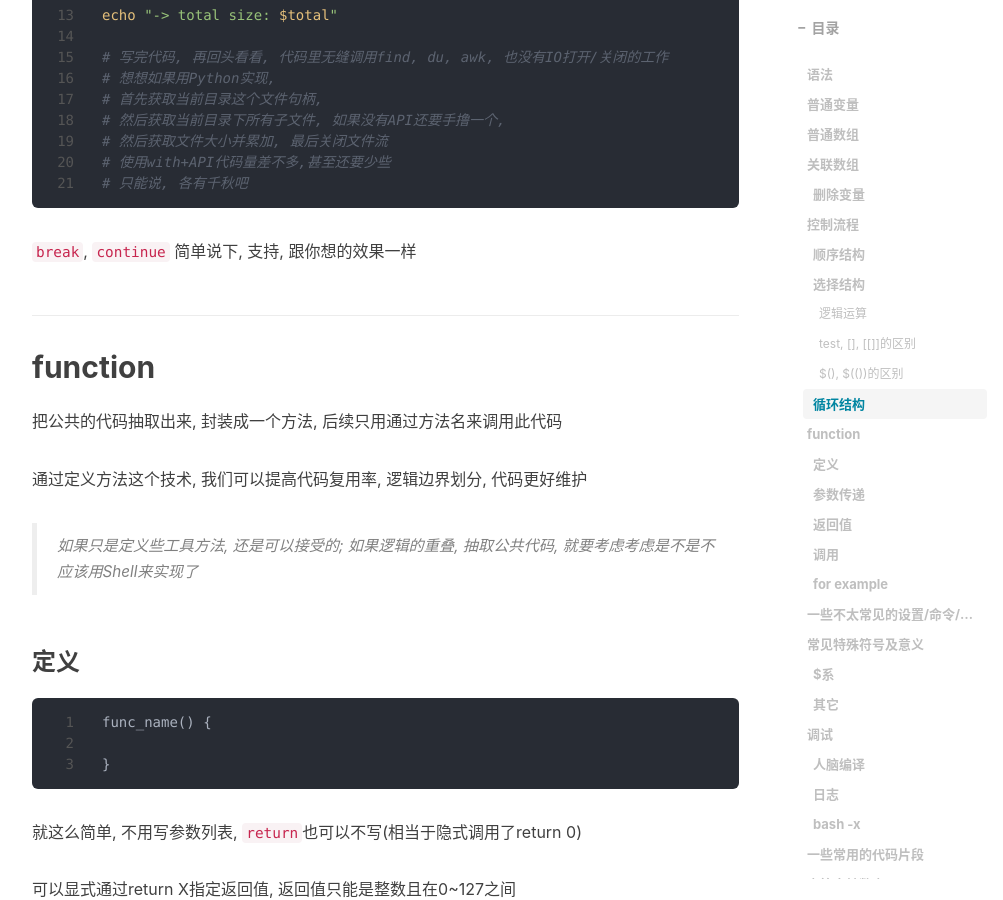
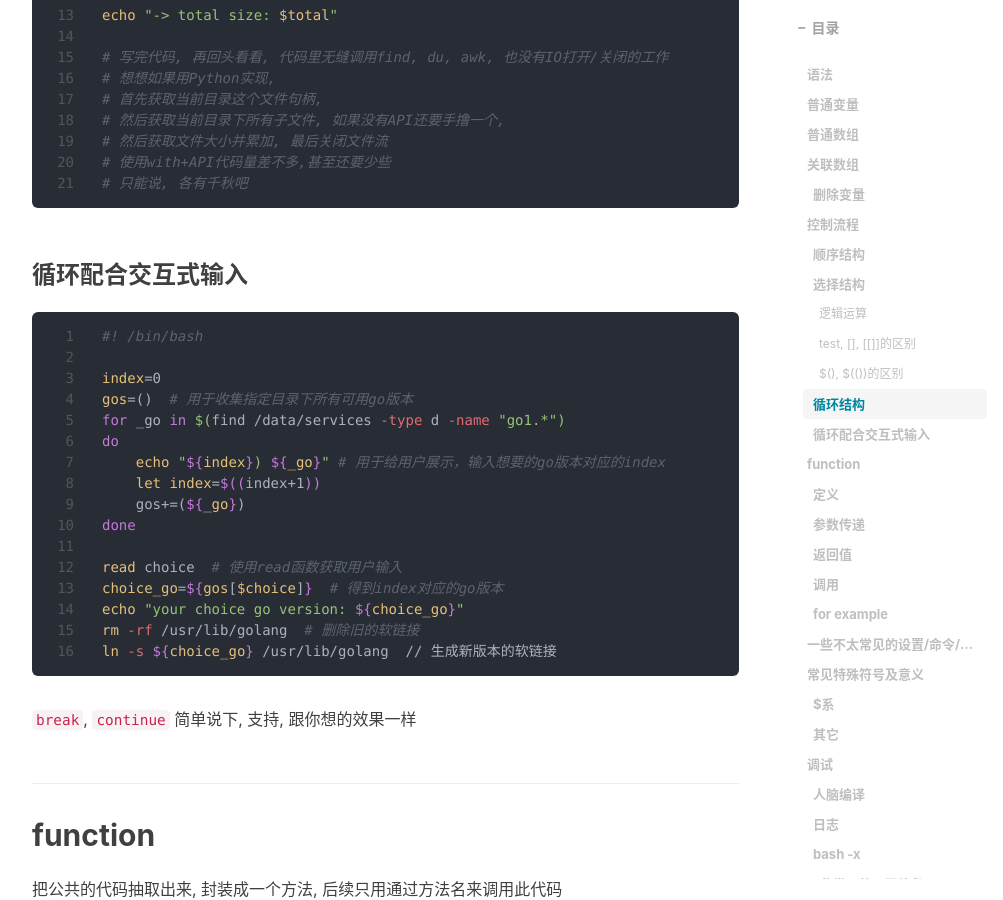
Before and after one commit to mingo-chen/mingo-chen.github.io, a Jekyll site: the page built from _posts/unix/2019-05-03-shell-cook-book.md, in a window 1280 px wide and 900 px high, scrolled down 10280 px. Shown: the whole window, without its empty margins (233-1236 px from the left). Built offline with Jekyll 4.4.1, drawn with Linux system fonts in a browser that asks for light colours; nearby versions of some CDN libraries; comment, search, counter and statistics services are not loaded.

Commit message:
完善shell用法

````diff
--- a/_posts/unix/2019-05-03-shell-cook-book.md
+++ b/_posts/unix/2019-05-03-shell-cook-book.md
@@ -373,6 +373,27 @@ echo "-> total size: $total"
 # 然后获取文件大小并累加, 最后关闭文件流
 # 使用with+API代码量差不多,甚至还要少些
 # 只能说, 各有千秋吧
+```
+
+### 循环配合交互式输入
+
+```shell
+#! /bin/bash
+
+index=0
+gos=()  # 用于收集指定目录下所有可用go版本
+for _go in $(find /data/services -type d -name "go1.*")
+do
+    echo "${index}) ${_go}" # 用于给用户展示，输入想要的go版本对应的index
+    let index=$((index+1))
+    gos+=(${_go})
+done
+
+read choice  # 使用read函数获取用户输入
+choice_go=${gos[$choice]}  # 得到index对应的go版本
+echo "your choice go version: ${choice_go}"
+rm -rf /usr/lib/golang  # 删除旧的软链接
+ln -s ${choice_go} /usr/lib/golang  // 生成新版本的软链接
 ```
 
 `break`, `continue` 简单说下, 支持, 跟你想的效果一样
````
